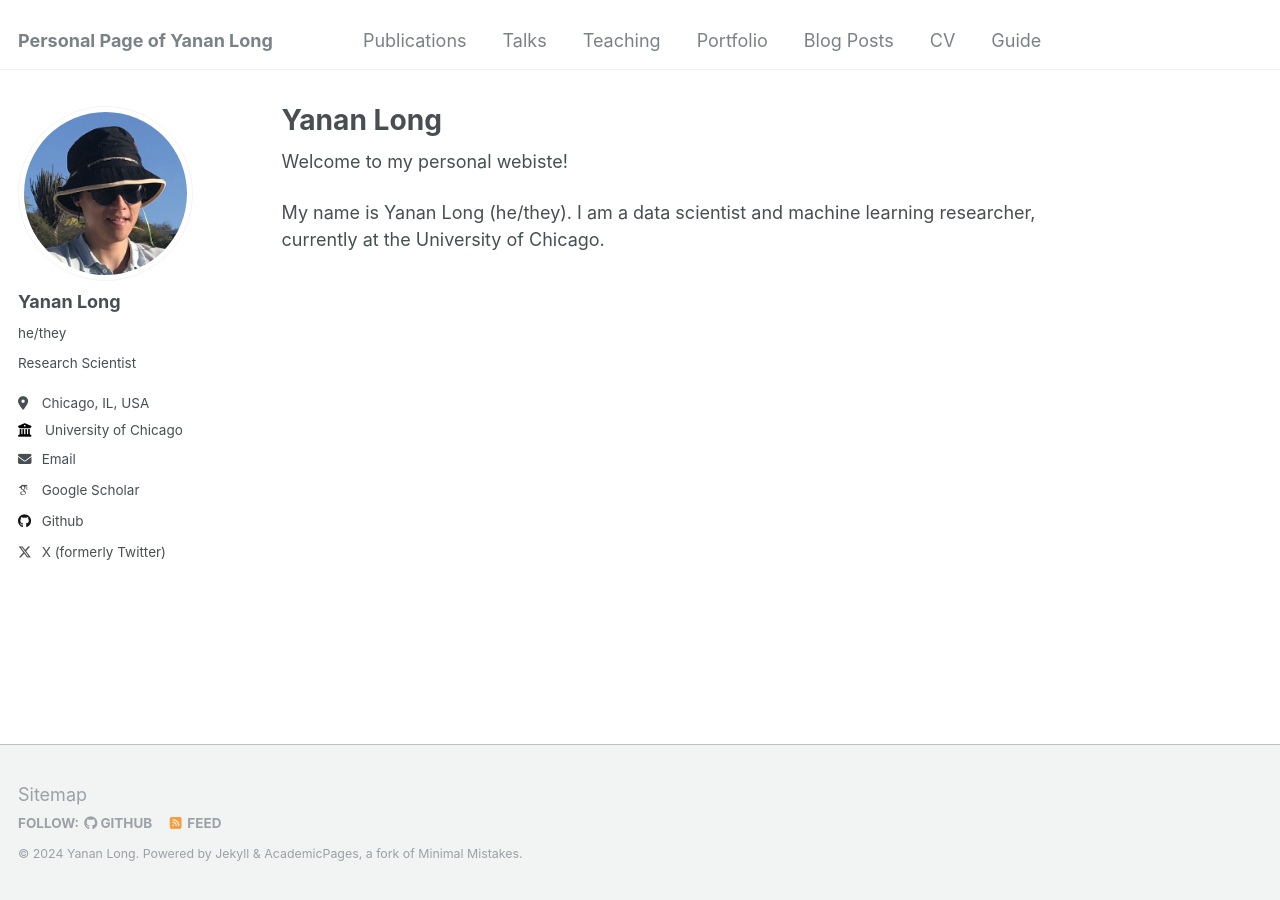
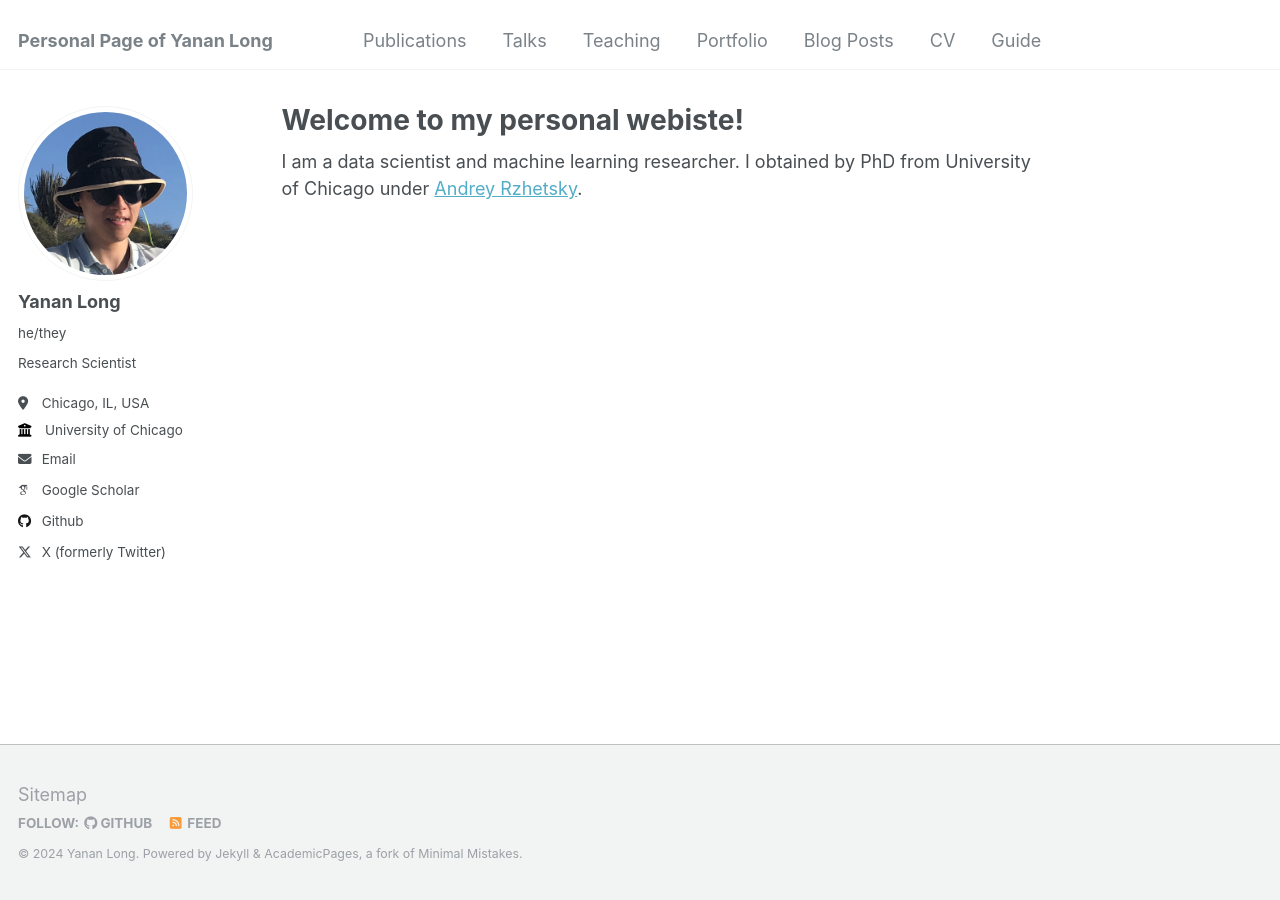
Before and after one commit to yananlong/yananlong.github.io, a Jekyll site: the page built from _pages/about.md, in a window 1280 px wide. Built offline with Jekyll 4.4.1, drawn with Linux system fonts in a browser that asks for light colours; some web fonts are replaced.

Commit message:
Update about.md

```diff
--- a/_pages/about.md
+++ b/_pages/about.md
@@ -1,12 +1,10 @@
 ---
 permalink: /
-title: "Yanan Long"
+title: "Welcome to my personal webiste!"
 author_profile: true
 redirect_from:
   - /about/
   - /about.html
 ---
 
-Welcome to my personal webiste!
-
-My name is Yanan Long (he/they). I am a data scientist and machine learning researcher, currently at the University of Chicago.
+I am a data scientist and machine learning researcher. I obtained by PhD from University of Chicago under [Andrey Rzhetsky](https://biologicalsciences.uchicago.edu/faculty/andrey-rzhetsky).
```
